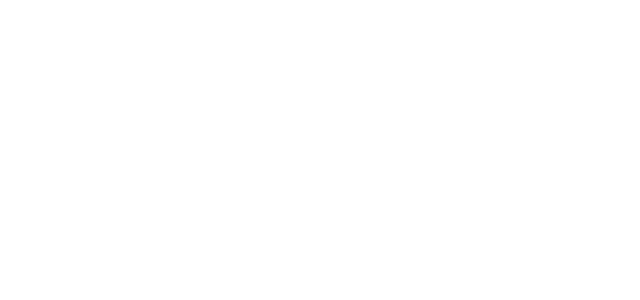
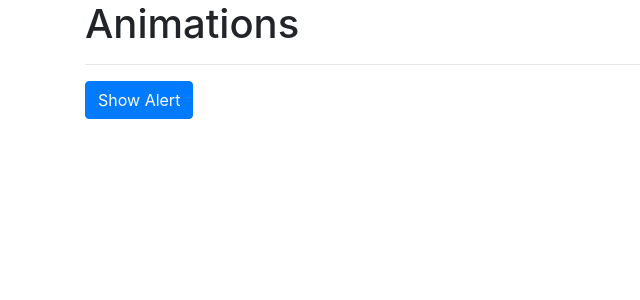
Before and after one commit to rafaleite/vue-exercises, a Vue app: page / in a window 1280 px wide. Shown: the top 300 px of the page, without its empty margins (0-640 px from the left). Built offline with nearby package versions, Linux system fonts and the light colour scheme.

Commit message:
Video - 187

```diff
--- a/index.html
+++ b/index.html
@@ -3,6 +3,7 @@
   <head>
     <meta charset="utf-8">
     <meta name="viewport" content="width=device-width,initial-scale=1.0">
+    <link rel="stylesheet" href="https://stackpath.bootstrapcdn.com/bootstrap/4.1.3/css/bootstrap.min.css" integrity="sha384-MCw98/SFnGE8fJT3GXwEOngsV7Zt27NXFoaoApmYm81iuXoPkFOJwJ8ERdknLPMO" crossorigin="anonymous">
     <title>exercises</title>
   </head>
   <body>
--- a/src/App.vue
+++ b/src/App.vue
@@ -1,23 +1,87 @@
 <template>
-  <div id="app">
+  <div class="container">
+    <div class="row">
+      <div class="col-xs-12 col-sm-8 col-sm-offset-2 col md-6 col-md-offset-3">
+        <h1>Animations</h1>
+        <hr>
+        <button class="btn btn-primary" @click="show = !show">
+          Show Alert
+        </button>
+        <br>
+        <br>
+        <transition name="fade">
+          <div class="alert alert-info" v-if="show">This is some Info</div>
+        </transition>
 
+        <transition name="slide">
+          <div class="alert alert-info" v-if="show">This is some Info</div>
+        </transition>
+      </div>
+    </div>
   </div>
 </template>
 
 <script>
 export default {
-  name: 'App',
+  data() {
+    return {
+      show: false
+    }
+  }
 
 }
 </script>
 
 <style>
-#app {
-  font-family: 'Avenir', Helvetica, Arial, sans-serif;
-  -webkit-font-smoothing: antialiased;
-  -moz-osx-font-smoothing: grayscale;
-  text-align: center;
-  color: #2c3e50;
-  margin-top: 60px;
+.fade-enter {
+  opacity: 0;
+}
+
+.fade-enter-active {
+  transition: opacity 1s;
+}
+
+.fade-leave {
+
+}
+
+.fade-leave-active {
+  transition: opacity 1s;
+  opacity: 0;
+}
+
+
+.slide-enter {
+
+}
+
+.slide-enter-active {
+  animation: slide-in 1s ease-out forwards;
+}
+
+.slide-leave {
+
+}
+
+.slide-leave-active {
+  animation: slide-out 1s ease-out forwards;
+}
+
+@keyframes slide-in {
+  from {
+    transform: translateY(20px)
+  }
+  to: {
+    transform: translateY(0)
+  }
+}
+
+@keyframes slide-out {
+  from {
+    transform: translateY(0)
+  }
+  to: {
+    transform: translateY(20px)
+  }
 }
 </style>
```
